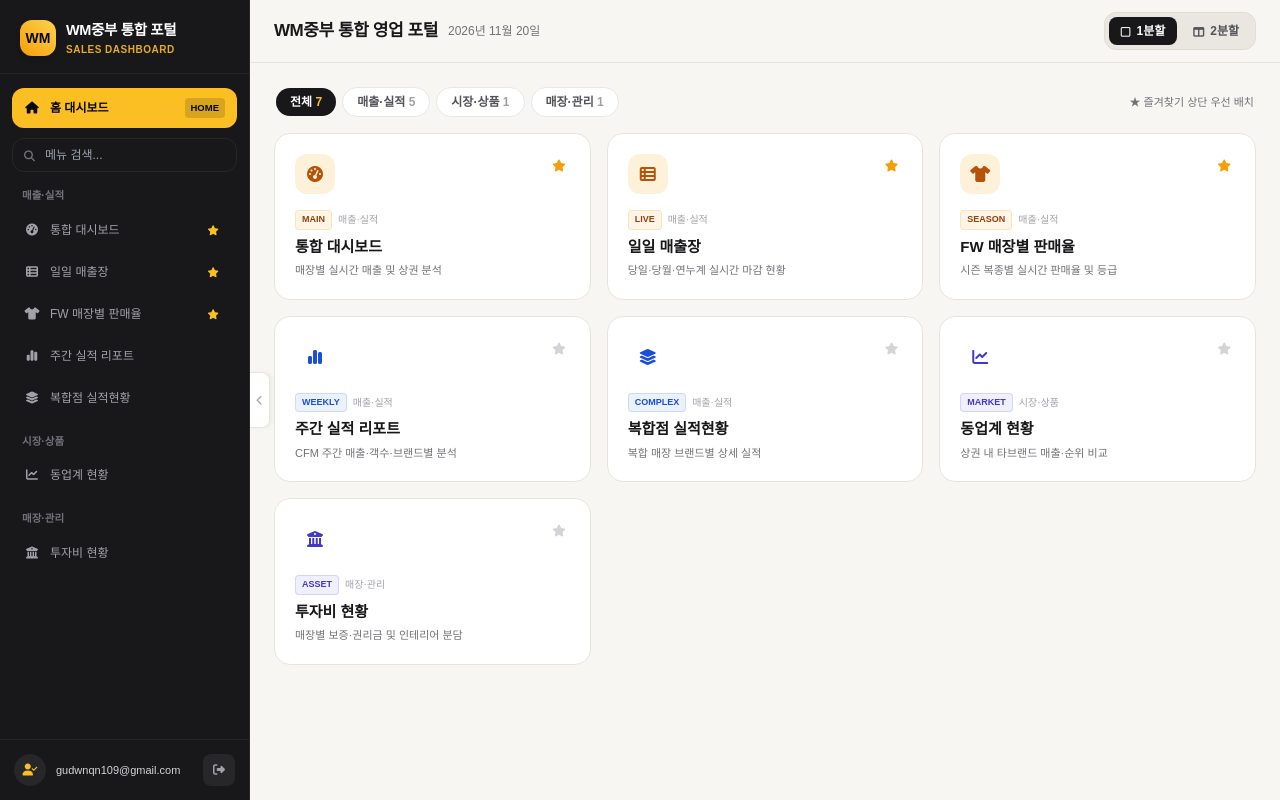
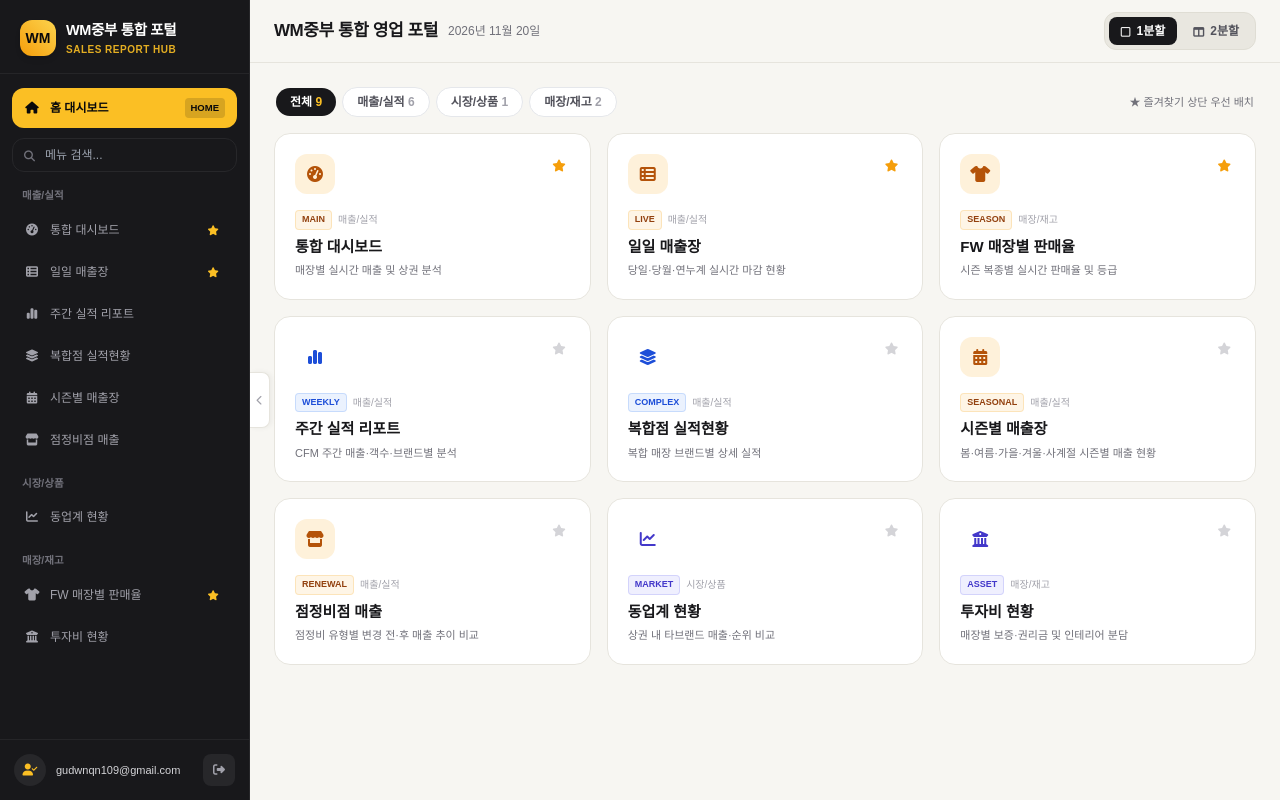
Before and after one commit to gudwnqn109/wm-portal-pc_ver.-, a plain HTML site: page index.html in a window 1280 px wide. Drawn offline with nearby package versions, Linux system fonts and the light colour scheme; a web font is replaced by a local one.

Commit message:
Update index.html

```diff
--- a/index.html
+++ b/index.html
@@ -44,7 +44,7 @@
           <div class="w-9 h-9 rounded-xl bg-gradient-to-tr from-amber-500 to-amber-300 text-zinc-950 font-black text-sm flex items-center justify-center shadow-md shrink-0 group-hover:scale-105 transition">WM</div>
           <div class="min-w-0">
             <div class="text-[14.5px] font-extrabold tracking-tight truncate">WM중부 통합 포털</div>
-            <div class="text-[10px] font-semibold text-amber-400/90 tracking-wider truncate">SALES DASHBOARD</div>
+            <div class="text-[10px] font-semibold text-amber-400/90 tracking-wider truncate">SALES REPORT HUB</div>
           </div>
         </div>
       </div>
@@ -55,7 +55,7 @@
         </button>
         <div class="relative">
           <i class="fa-solid fa-magnifying-glass text-zinc-500 text-[11px] absolute left-3 top-1/2 -translate-y-1/2"></i>
-          <input type="text" id="sidebarSearchInput" oninput="renderDesktopSidebar()" placeholder="메뉴 검색..." class="w-full bg-zinc-900 border border-zinc-800 focus:border-amber-400/60 rounded-xl pl-8 pr-3 py-2 text-xs text-zinc-200 focus:outline-none transition" />
+          <input type="text" id="sidebarSearchInput" oninput="renderSide()" placeholder="메뉴 검색..." class="w-full bg-zinc-900 border border-zinc-800 focus:border-amber-400/60 rounded-xl pl-8 pr-3 py-2 text-xs text-zinc-200 focus:outline-none transition" />
         </div>
       </div>
       <div id="sidebarMenuGroups" class="flex-1 overflow-y-auto thin-scrollbar px-3 py-2 space-y-4"></div>
@@ -109,8 +109,8 @@
 
       <!-- 뷰어 화면 -->
       <section id="viewerView" class="hidden flex-1 flex flex-col min-h-0 bg-white">
+        <div id="quickBar" class="bg-[#F7F6F2] border-b border-[#E6E4DD] px-4 py-2 flex items-center gap-1.5 overflow-x-auto no-scrollbar shrink-0"></div>
         <div id="singleView" class="flex-1 flex flex-col min-h-0">
-          <div id="quickBar" class="bg-[#F7F6F2] border-b border-[#E6E4DD] px-4 py-2 flex items-center gap-1.5 overflow-x-auto no-scrollbar shrink-0"></div>
           <div id="singleBody" class="flex-1 relative bg-white overflow-hidden"></div>
         </div>
         <div id="splitView" class="hidden flex-1 min-h-0 grid gap-3 p-3 bg-[#E7E5DF]" style="grid-template-columns: repeat(2, minmax(0, 1fr));">
@@ -125,7 +125,7 @@
         <div class="pt-3 pb-1 flex justify-center shrink-0"><div class="w-10 h-1 rounded-full bg-zinc-300"></div></div>
         <div class="px-5 py-2 flex items-center justify-between shrink-0">
           <h3 class="text-[17px] font-extrabold">전체 메뉴 <span id="drawCount" class="ml-1 text-[11px] bg-amber-500/15 text-amber-800 px-2 py-0.5 rounded-full"></span></h3>
-          <button onclick="toggleDrawer(false)" class="w-8 h-8 rounded-full bg-white border text-zinc-500 flex items-center justify-center"><i class="fa-solid fa-xmark"></i></button>
+          <button onclick="toggleDrawer(false)" class="w-8 h-8 rounded-full bg-white border text-zinc-500 flex justify-center items-center"><i class="fa-solid fa-xmark"></i></button>
         </div>
         <div id="drawerList" class="flex-1 overflow-y-auto no-scrollbar px-5 pb-4 space-y-4"></div>
         <div class="px-5 py-3.5 bg-white border-t flex justify-between shrink-0">
@@ -161,22 +161,29 @@
       "ansrod1199@gmail.com",
       "geacha111@gmail.com"
     ];
-    const PIN_KEY = 'wm_portal_pinned_menus_v4';
+    const PIN_KEY = 'wm_portal_pinned_menus_v5';
 
     const MENU = [
-      { id: 'dashboard', title: '통합 대시보드', subtitle: '매장별 실시간 매출 및 상권 분석', url: './dashboard.html', cat: '매출·실적', badge: 'MAIN', icon: 'fa-solid fa-gauge-high', acc: 'amber' },
-      { id: 'daily', title: '일일 매출장', subtitle: '당일·당월·연누계 실시간 마감 현황', url: './daily.html', cat: '매출·실적', badge: 'LIVE', icon: 'fa-solid fa-table-list', acc: 'amber' },
-      { id: 'weekly', title: '주간 실적 리포트', subtitle: 'CFM 주간 매출·객수·브랜드별 분석', url: './weekly.html', cat: '매출·실적', badge: 'WEEKLY', icon: 'fa-solid fa-chart-simple', acc: 'blue' },
-      { id: 'sellthru_fw', title: 'FW 매장별 판매율', subtitle: '시즌 복종별 실시간 판매율 및 등급', url: './sellthru.html', cat: '매출·실적', badge: 'SEASON', icon: 'fa-solid fa-shirt', acc: 'amber' },
-      { id: 'complex', title: '복합점 실적현황', subtitle: '복합 매장 브랜드별 상세 실적', url: './complex.html', cat: '매출·실적', badge: 'COMPLEX', icon: 'fa-solid fa-layer-group', acc: 'blue' },
-      { id: 'competitor', title: '동업계 현황', subtitle: '상권 내 타브랜드 매출·순위 비교', url: './competitor.html', cat: '시장·상품', badge: 'MARKET', icon: 'fa-solid fa-chart-line', acc: 'indigo' },
-      { id: 'invest', title: '투자비 현황', subtitle: '매장별 보증·권리금 및 인테리어 분담', url: './investment.html', cat: '매장·관리', badge: 'ASSET', icon: 'fa-solid fa-building-columns', acc: 'indigo' }
+      // 매출/실적
+      { id: 'dashboard', title: '통합 대시보드', subtitle: '매장별 실시간 매출 및 상권 분석', url: './dashboard.html', cat: '매출/실적', badge: 'MAIN', icon: 'fa-solid fa-gauge-high', acc: 'amber' },
+      { id: 'daily', title: '일일 매출장', subtitle: '당일·당월·연누계 실시간 마감 현황', url: './daily.html', cat: '매출/실적', badge: 'LIVE', icon: 'fa-solid fa-table-list', acc: 'amber' },
+      { id: 'weekly', title: '주간 실적 리포트', subtitle: 'CFM 주간 매출·객수·브랜드별 분석', url: './weekly.html', cat: '매출/실적', badge: 'WEEKLY', icon: 'fa-solid fa-chart-simple', acc: 'blue' },
+      { id: 'complex', title: '복합점 실적현황', subtitle: '복합 매장 브랜드별 상세 실적', url: './complex.html', cat: '매출/실적', badge: 'COMPLEX', icon: 'fa-solid fa-layer-group', acc: 'blue' },
+      { id: 'season', title: '시즌별 매출장', subtitle: '봄·여름·가을·겨울·사계절 시즌별 매출 현황', url: './season.html', cat: '매출/실적', badge: 'SEASONAL', icon: 'fa-solid fa-calendar-days', acc: 'amber' },
+      { id: 'restore', title: '점정비점 매출', subtitle: '점정비 유형별 변경 전·후 매출 추이 비교', url: './restore.html', cat: '매출/실적', badge: 'RENEWAL', icon: 'fa-solid fa-store', acc: 'amber' },
+
+      // 시장/상품
+      { id: 'competitor', title: '동업계 현황', subtitle: '상권 내 타브랜드 매출·순위 비교', url: './competitor.html', cat: '시장/상품', badge: 'MARKET', icon: 'fa-solid fa-chart-line', acc: 'indigo' },
+
+      // 매장/재고
+      { id: 'invest', title: '투자비 현황', subtitle: '매장별 보증·권리금 및 인테리어 분담', url: './investment.html', cat: '매장/재고', badge: 'ASSET', icon: 'fa-solid fa-building-columns', acc: 'indigo' },
+      { id: 'sellthru_fw', title: 'FW 매장별 판매율', subtitle: '시즌 복종별 실시간 판매율 및 등급', url: './sellthru.html', cat: '매장/재고', badge: 'SEASON', icon: 'fa-solid fa-shirt', acc: 'amber' }
     ];
 
     const ACC = {
-      amber: { bg: 'bg-amber-500/15', txt: 'text-amber-700', bdg: 'bg-amber-500/10 text-amber-800 border-amber-500/20' },
-      blue:  { bg: 'bg-blue-500/12', txt: 'text-blue-700', bdg: 'bg-blue-500/10 text-blue-700 border-blue-500/20' },
-      indigo:{ bg: 'bg-indigo-500/12', txt: 'text-indigo-700', bdg: 'bg-indigo-500/10 text-indigo-700 border-indigo-500/20' }
+      amber:  { bg: 'bg-amber-500/15', txt: 'text-amber-700', bdg: 'bg-amber-500/10 text-amber-800 border-amber-500/20' },
+      blue:   { bg: 'bg-blue-500/12', txt: 'text-blue-700', bdg: 'bg-blue-500/10 text-blue-700 border-blue-500/20' },
+      indigo: { bg: 'bg-indigo-500/12', txt: 'text-indigo-700', bdg: 'bg-indigo-500/10 text-indigo-700 border-indigo-500/20' }
     };
 
     // State
@@ -387,8 +394,8 @@
 
     window.onload = () => {
       try { pins = (JSON.parse(localStorage.getItem(PIN_KEY)) || pins).filter(id => MENU.some(m => m.id === id)); } catch(e){}
-      isPrev = (window.self !== window.top) || location.hostname.includes('localhost') || !location.hostname;
-      if (isPrev) { user = { email: ALLOWED[0], name: '미리보기' }; initPortal(); }
+      isPrev = (window.self !== window.top) || location.hostname.includes('localhost') || location.hostname === '127.0.0.1' || !location.hostname;
+      if (isPrev) { user = { email: ALLOWED[0], name: '로컬 실행' }; initPortal(); }
       else {
         try { user = JSON.parse(localStorage.getItem('wm_user')); } catch(e){}
         if(user && ALLOWED.includes(user.email)) initPortal();
```
